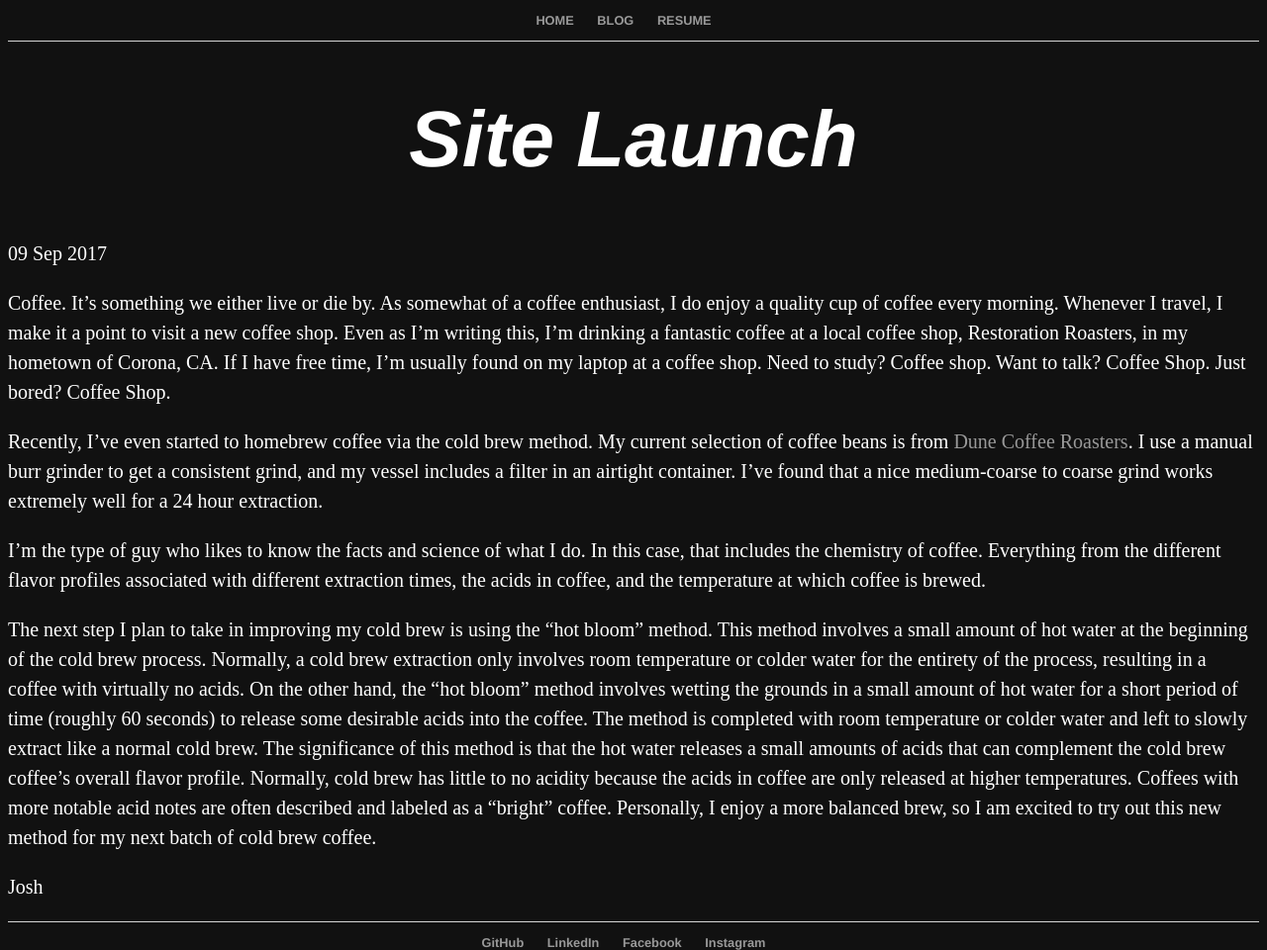
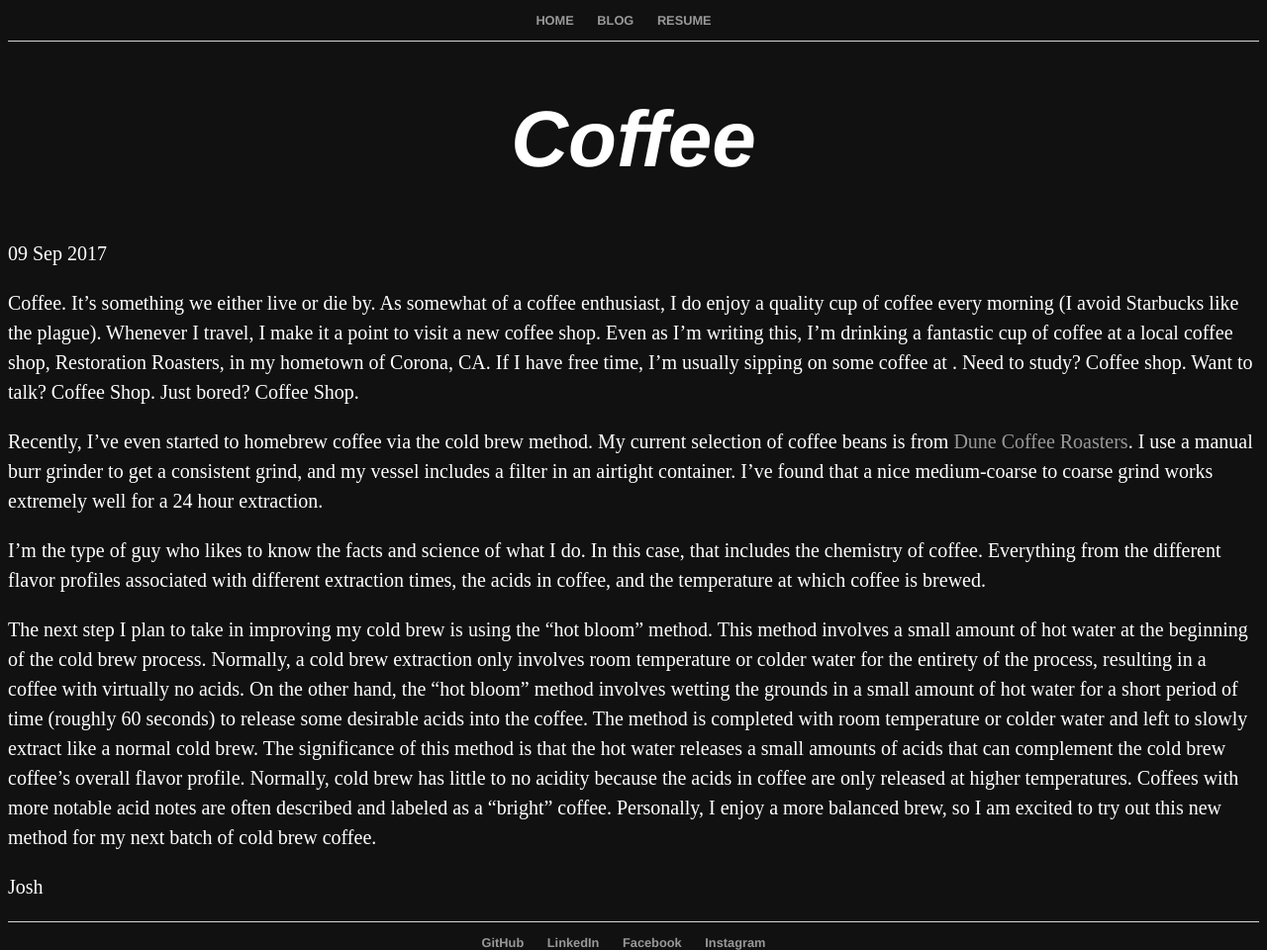
Before and after one commit to 1996leejoshua/1996leejoshua.github.io, a Jekyll site: the page built from _posts/2017-09-09-Coffee.md, in a window 1280 px wide. Shown: the whole page at 99% size. Built offline with Jekyll 4.4.1, drawn with Linux system fonts in a browser that asks for light colours.

Commit message:
Update 2017-09-09-Coffee.md

```diff
--- a/_posts/2017-09-09-Coffee.md
+++ b/_posts/2017-09-09-Coffee.md
@@ -1,10 +1,10 @@
 ---
 layout: post
-title: "Site Launch"
+title: "Coffee"
 date: 2017-09-09
 ---
 
-Coffee. It's something we either live or die by. As somewhat of a coffee enthusiast, I do enjoy a quality cup of coffee every morning. Whenever I travel, I make it a point to visit a new coffee shop. Even as I'm writing this, I'm drinking a fantastic coffee at a local coffee shop, Restoration Roasters, in my hometown of Corona, CA. If I have free time, I'm usually found on my laptop at a coffee shop. Need to study? Coffee shop. Want to talk? Coffee Shop. Just bored? Coffee Shop.
+Coffee. It's something we either live or die by. As somewhat of a coffee enthusiast, I do enjoy a quality cup of coffee every morning (I avoid Starbucks like the plague). Whenever I travel, I make it a point to visit a new coffee shop. Even as I'm writing this, I'm drinking a fantastic cup of coffee at a local coffee shop, Restoration Roasters, in my hometown of Corona, CA. If I have free time, I'm usually sipping on some coffee at . Need to study? Coffee shop. Want to talk? Coffee Shop. Just bored? Coffee Shop.
 
 Recently, I've even started to homebrew coffee via the cold brew method. My current selection of coffee beans is from <a href="https://www.dunecoffeeroasters.com/" target="blank">Dune Coffee Roasters</a>. I use a manual burr grinder to get a consistent grind, and my vessel includes a filter in an airtight container. I've found that a nice medium-coarse to coarse grind works extremely well for a 24 hour extraction.
 
```
